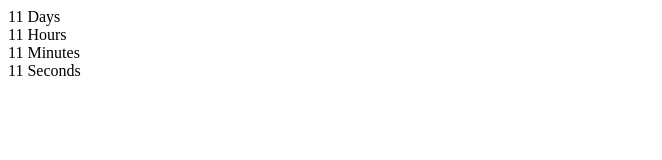
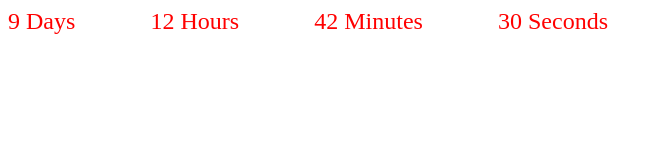
Before and after one commit to AlexanderMykytiuk/goit-js-hw-11-timer, a plain HTML site: page index.html in a window 1280 px wide. Shown: the whole page, without its empty margins (0-662 px from the left). Drawn offline with Linux system fonts and the light colour scheme.

Commit message:
Виконав завдання

```diff
--- a/index.html
+++ b/index.html
@@ -4,29 +4,31 @@
     <meta charset="UTF-8">
     <meta name="viewport" content="width=device-width, initial-scale=1.0">
     <title>goit-js-hw-11-timer</title>
+    <link rel="stylesheet" href="style.css">
 </head>
 <body>
   <div class="timer" id="timer-1">
     <div class="field">
-          <span class="value" data-value="days">11</span>
+        <span class="value" data-value="days"></span>
         <span class="label">Days</span>
     </div>
 
     <div class="field">
-          <span class="value" data-value="hours">11</span>
+        <span class="value" data-value="hours"></span>
         <span class="label">Hours</span>
     </div>
 
     <div class="field">
-          <span class="value" data-value="mins">11</span>
+        <span class="value" data-value="mins"></span>
         <span class="label">Minutes</span>
     </div>
 
     <div class="field">
-          <span class="value" data-value="secs">11</span>
+        <span class="value" data-value="secs"></span>
         <span class="label">Seconds</span>
     </div>
 </div>
-    <script></script>
+
+<script src="./main.js" type="module"></script>
 </body>
 </html>
--- a/main.js
+++ b/main.js
@@ -1,33 +1,105 @@
-// Плагин это класс CountdownTimer, экземпляр которого создает новый таймер с настройками.
 
-new CountdownTimer({
-  selector: '#timer-1',
-  targetDate: new Date('Jul 17, 2019'),
+class CountdownTimer {
+
+  constructor(timeObj) {
+      this.selector = timeObj.selector;
+      this.targetDate = timeObj.targetDate;
+      this.initialNumOfDays = Math.floor((this.targetDate - new Date()) / (1000 * 60 * 60 * 24));
+      this.timerId;
+  }
+
+  getSeconds = currentDate => {
+      return Math.floor(((this.targetDate - currentDate) % (1000 * 60)) / 1000);
+  };
+
+  getMinutes = currentDate => {
+      return Math.floor(
+          ((this.targetDate - currentDate) % (1000 * 60 * 60)) / (1000 * 60)
+      );
+  };
+
+  getHours = currentDate => {
+      return Math.floor(
+          ((this.targetDate - currentDate) % (1000 * 60 * 60 * 24)) / (1000 * 60 * 60)
+      );
+  };
+
+  getDays = currentDate => {
+      return Math.floor((this.targetDate - currentDate) / (1000 * 60 * 60 * 24));
+  };
+
+  getNumbers = () => {
+      let date = new Date();
+      let secs = this.getSeconds(date);
+      let mins = this.getMinutes(date);
+      let hours = this.getHours(date);
+      let days = this.getDays(date);
+      return {secs, mins, hours, days}
+  }
+
+  getValues = () => {
+
+      let numbers = this.getNumbers();
+      let secsPlace = numbers.secs < 10 ? `0${numbers.secs}` : `${numbers.secs}`;
+      let minsPlace = numbers.mins < 10 ? `0${numbers.mins}` : `${numbers.mins}`;
+      let hoursPlace = numbers.hours < 10 ? `0${numbers.hours}` : `${numbers.hours}`;
+      let n1 = this.initialNumOfDays.toString().length;
+      let n2 = numbers.days.toString().length;
+      let daysPlace = `${'0'.repeat(n1-n2)}${numbers.days}`;
+
+      return {secsPlace, minsPlace, hoursPlace, daysPlace}
+  }
+
+  reflectInitialDate = () => {
+      let values = this.getValues();
+      document.querySelector(`${this.selector} span[data-value="secs"]`).textContent = values.secsPlace;
+      document.querySelector(`${this.selector} span[data-value="mins"]`).textContent = values.minsPlace;
+      document.querySelector(`${this.selector} span[data-value="hours"]`).textContent = values.hoursPlace;
+      document.querySelector(`${this.selector} span[data-value="days"]`).textContent = values.daysPlace;
+  }
+
+  reflectTime = () => {
+      let numbers = this.getNumbers();
+      let values = this.getValues();
+
+      document.querySelector(`${this.selector} span[data-value="secs"]`).textContent = values.secsPlace;
+
+      if (numbers.secs === 59) {
+          document.querySelector(`${this.selector} span[data-value="mins"]`).textContent = values.minsPlace;
+      }
+
+      if (numbers.mins === 59) {
+          document.querySelector(`${this.selector} span[data-value="hours"]`).textContent = values.hoursPlace;
+      }
+
+      if (numbers.hours === 11) {
+          document.querySelector(`${this.selector} span[data-value="days"]`).textContent = values.daysPlace;
+      }
+
+      if (numbers.secs===0 && numbers.mins===0 && numbers.hours===0 && numbers.days===0) {
+          clearInterval(this.timerId);
+      }
+  };
+
+  startTimer = () => {
+      this.timerId = setInterval(this.reflectTime, 1000);
+  }
+};
+
+//Timer 1 example
+const countdownTimer = new CountdownTimer({
+  selector: "#timer-1",
+  targetDate: new Date(new Date().getTime() + 200000)
 });
 
-// Для подсчета значений используй следующие готовые формулы, где time - разница между targetDate и текущей датой.
+// countdownTimer.reflectInitialDate();
+// countdownTimer.startTimer();
 
-/*
- * Оставшиеся дни: делим значение UTC на 1000 * 60 * 60 * 24, количество
- * миллисекунд в одном дне (миллисекунды * секунды * минуты * часы)
- */
-const days = Math.floor(time / (1000 * 60 * 60 * 24));
+//Timer 2 example
+const countdownTimer1 = new CountdownTimer({
+  selector: "#timer-1",
+  targetDate: new Date("Dec 31, 2020")
+});
 
-/*
- * Оставшиеся часы: получаем остаток от предыдущего расчета с помощью оператора
- * остатка % и делим его на количество миллисекунд в одном часе
- * (1000 * 60 * 60 = миллисекунды * минуты * секунды)
- */
-const hours = Math.floor((time % (1000 * 60 * 60 * 24)) / (1000 * 60 * 60));
-
-/*
- * Оставшиеся минуты: получаем оставшиеся минуты и делим их на количество
- * миллисекунд в одной минуте (1000 * 60 = миллисекунды * секунды)
- */
-const mins = Math.floor((time % (1000 * 60 * 60)) / (1000 * 60));
-
-/*
- * Оставшиеся секунды: получаем оставшиеся секунды и делим их на количество
- * миллисекунд в одной секунде (1000)
- */
-const secs = Math.floor((time % (1000 * 60)) / 1000);
+countdownTimer1.reflectInitialDate();
+countdownTimer1.startTimer();
--- /dev/null
+++ b/style.css
@@ -0,0 +1,11 @@
+.timer {
+    display: flex;
+    justify-content: space-between;
+    max-width: 600px;
+}
+
+.field {
+    flex-basis: 200;
+    font-size: 24px;
+    color: red;
+}
```
Lines whose indentation alone changed are shown as unchanged.
